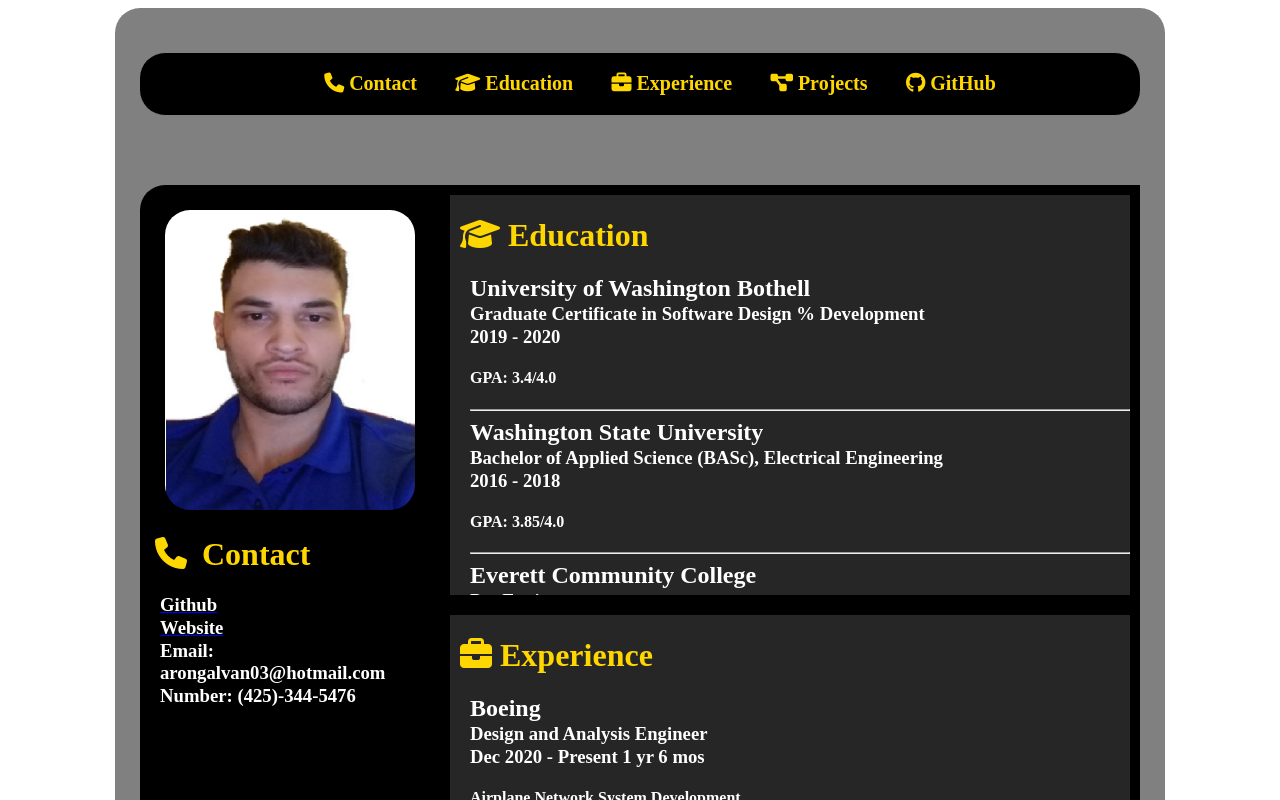
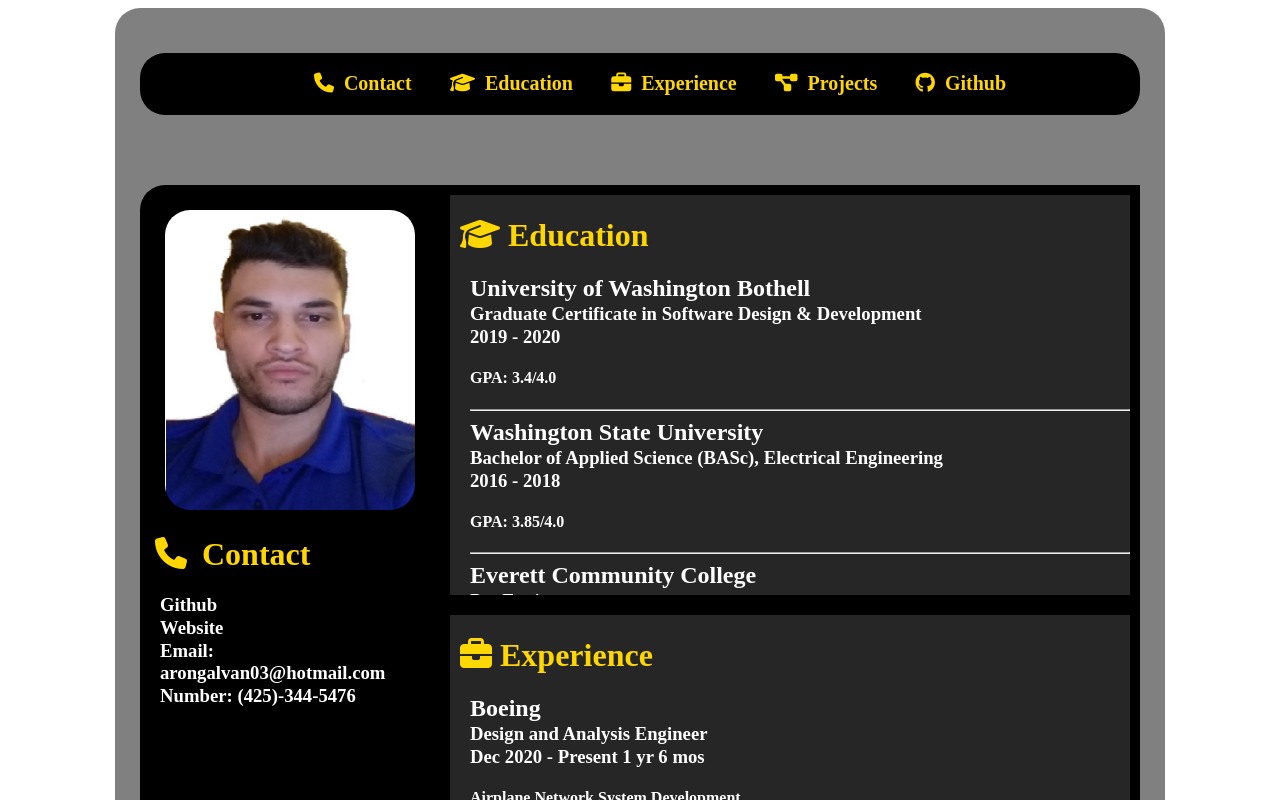
Before and after one commit to AdoneyGalvan/my-personal-website, a plain HTML site: page index.html in a window 1280 px wide. Shown: the top 800 px of the page. Drawn offline with Linux system fonts and the light colour scheme.

Commit message:
fixed list item bugs

```diff
--- a/index.html
+++ b/index.html
@@ -10,14 +10,40 @@
     <div id="wrapper-header">
         <div id="header">
             <ul>
-                <li><i class="fa-solid fa-phone"></i>Contact</li>
-                <li><i class="fa-solid fa-graduation-cap"></i>Education</li>
-                <li><i class="fa-solid fa-briefcase"></i></i>Experience</li>
-                <li><i class="fa-solid fa-diagram-project"></i></i>Projects</li>
-                <li><a href="https://github.com/AdoneyGalvan" target="blank"><i class="fa-brands fa-github"></a></i>GitHub</li>
+                <li>
+                    <a href="#sidebar">
+                        <i class="fa-solid fa-phone"></i>
+                        Contact
+                    </a>
+                </li>
+                <li>
+                    <a href="#education-section">
+                        <i class="fa-solid fa-graduation-cap"></i>
+                        Education
+                    </a>
+                </li>
+                <li>
+                    <a href="#experience-section">
+                        <i class="fa-solid fa-briefcase"></i>
+                    Experience
+                    </a>
+                </li>
+                <li>
+                    <a href="#projects-section">
+                        <i class="fa-solid fa-diagram-project"></i>
+                        Projects
+                    </a>
+                </li>
+                <li>
+                    <a href="https://github.com/AdoneyGalvan" target="blank">
+                        <i class="fa-brands fa-github"></i>
+                        Github
+                    </a>
+                </li>
             </ul>
         </div>
     </div>
+
     <div id="wrapper-main">
         <div id="sidebar">
             <img src="Rotated Profession(7).png" alt="Aron Galvan" />
@@ -35,7 +61,7 @@
                 <h1><i class="fa-solid fa-graduation-cap"></i>Education</h1>
                 <div class="card">
                     <h2>University of Washington Bothell</h2>
-                    <h3>Graduate Certificate in Software Design % Development</h3>
+                    <h3>Graduate Certificate in Software Design & Development</h3>
                     <h3>2019 - 2020</h3>
                     <h4>GPA: 3.4/4.0</h4>
                     <hr class="solid">
--- a/style.css
+++ b/style.css
@@ -1,3 +1,7 @@
+a {
+    text-decoration: none;
+}
+
 #wrapper-header {
     width: 1000px;
     padding: 2%;
@@ -15,6 +19,14 @@
     border-radius: 25px;
 }
 
+#header a{
+    color: gold;
+}
+
+#header a:hover{
+    color: white;
+}
+
 #header ul {
     display: flex;
     justify-content: center;
@@ -25,12 +37,6 @@
 
 #header ul li i{
     margin-right: 5px;
-    color: gold;
-}
-
-
-#header ul li i:hover{
-    color: white;
 }
 
 #header li {
@@ -84,6 +90,10 @@
 
 #wrapper-main #sidebar h1 i{
     margin-right: 15px;
+}
+
+#wrapper-main #sidebar h3:hover {
+    color: gold;
 }
 
 #main {
```
